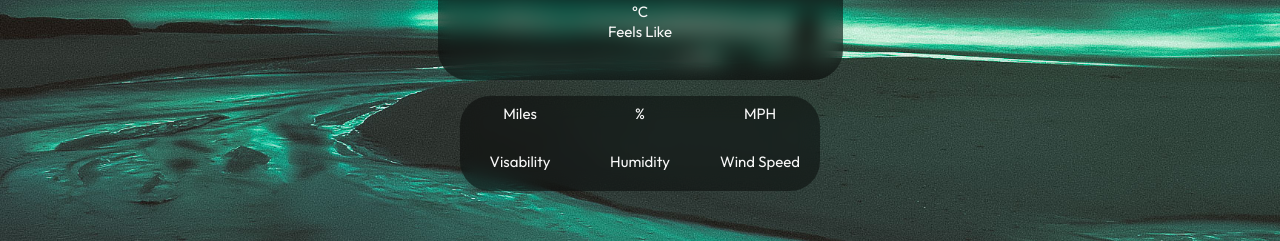
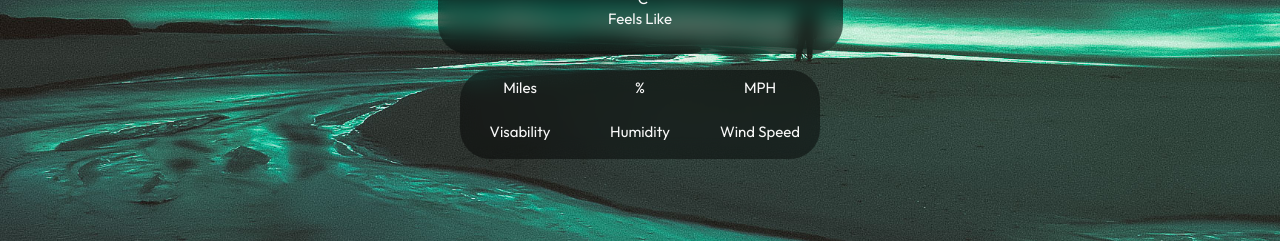
Before and after one commit to ArranStrange/weather-api-, a React (Create React App) app: page / in a window 1280 px wide. Shown: the part 493-734 px from the top of the page. Built offline with nearby package versions, Linux system fonts and the light colour scheme; no server answers.

Commit message:
footer CSS changes

```diff
--- a/package.json
+++ b/package.json
@@ -21,7 +21,9 @@
     "start": "react-scripts start",
     "build": "react-scripts build",
     "test": "react-scripts test",
-    "eject": "react-scripts eject"
+    "eject": "react-scripts eject",
+    "predeploy": "yarn build",
+    "deploy": "gh-pages -d build"
   },
   "eslintConfig": {
     "extends": [
--- a/src/App.css
+++ b/src/App.css
@@ -142,7 +142,8 @@ input {
   text-align: center;
   width: 80%;
   height: 20%;
-  margin: 1rem auto;
+  margin: 3rem auto;
+  margin-top: 1rem;
   background-color: #01020275;
   backdrop-filter: blur(10px);
   border-radius: 30px;
```
